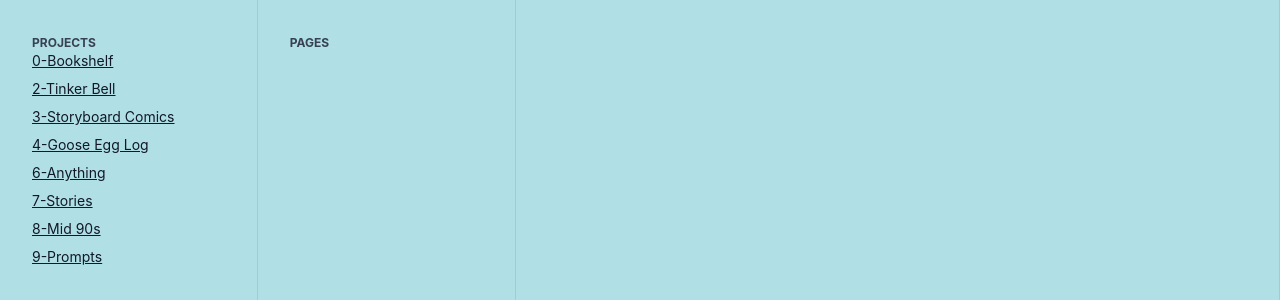
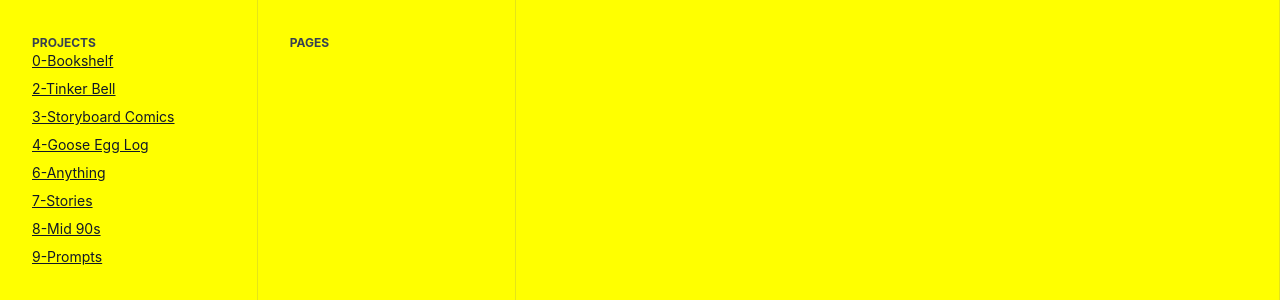
Before and after one commit to jonbell-lot23/bookshelf, a Next.js app: page / in a window 1280 px wide. Shown: the top 300 px of the page. Built offline with nearby package versions, Linux system fonts and the light colour scheme.

Commit message:
Committtttt

```diff
--- a/styles/Home.module.css
+++ b/styles/Home.module.css
@@ -2,7 +2,7 @@
   /*  padding: 3rem 2rem;*/
   width: 100%;
   height: 100vh;
-  background-color: powderblue;
+  background-color: yellow;
 }
 
 .main {
```
